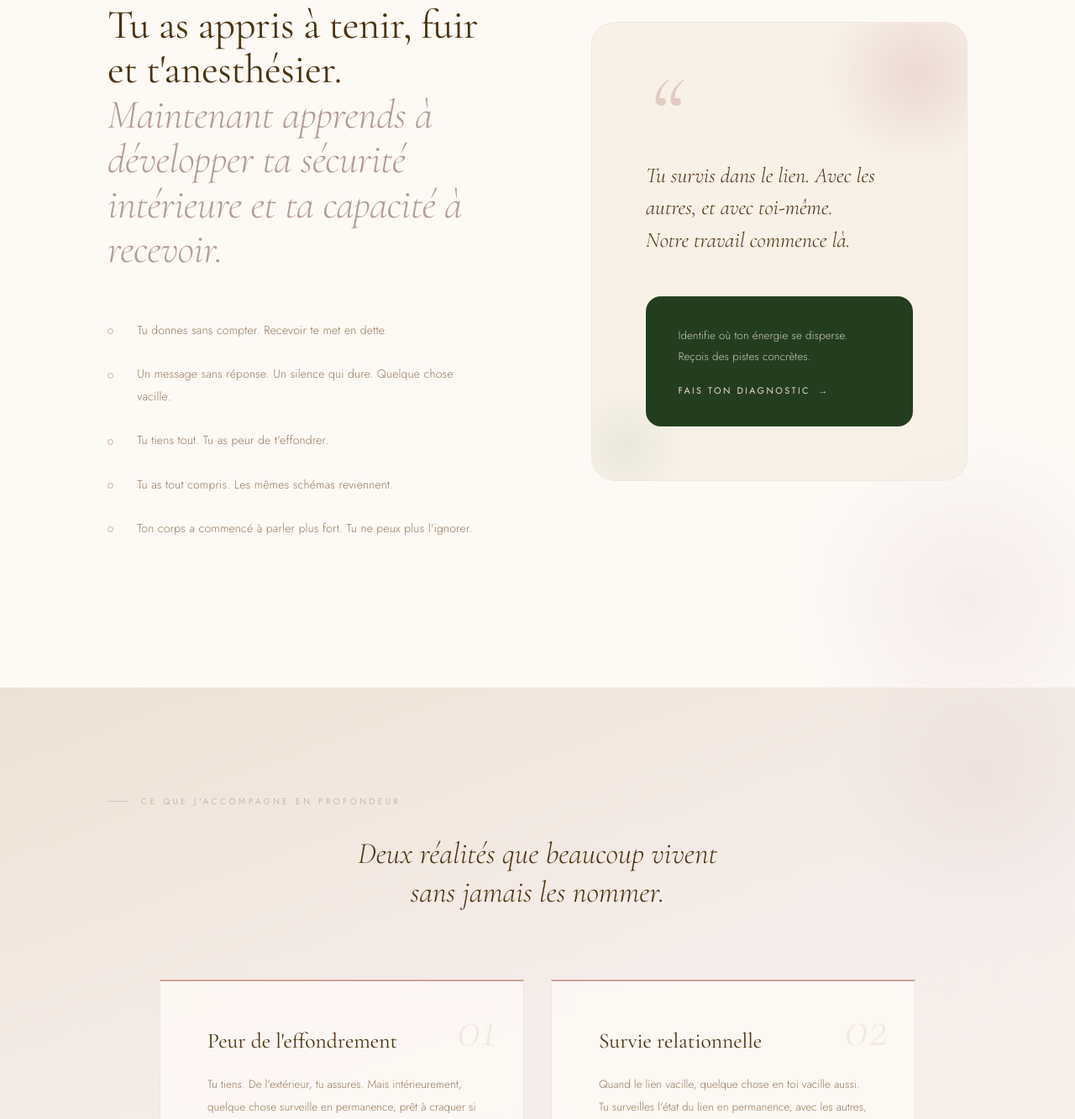
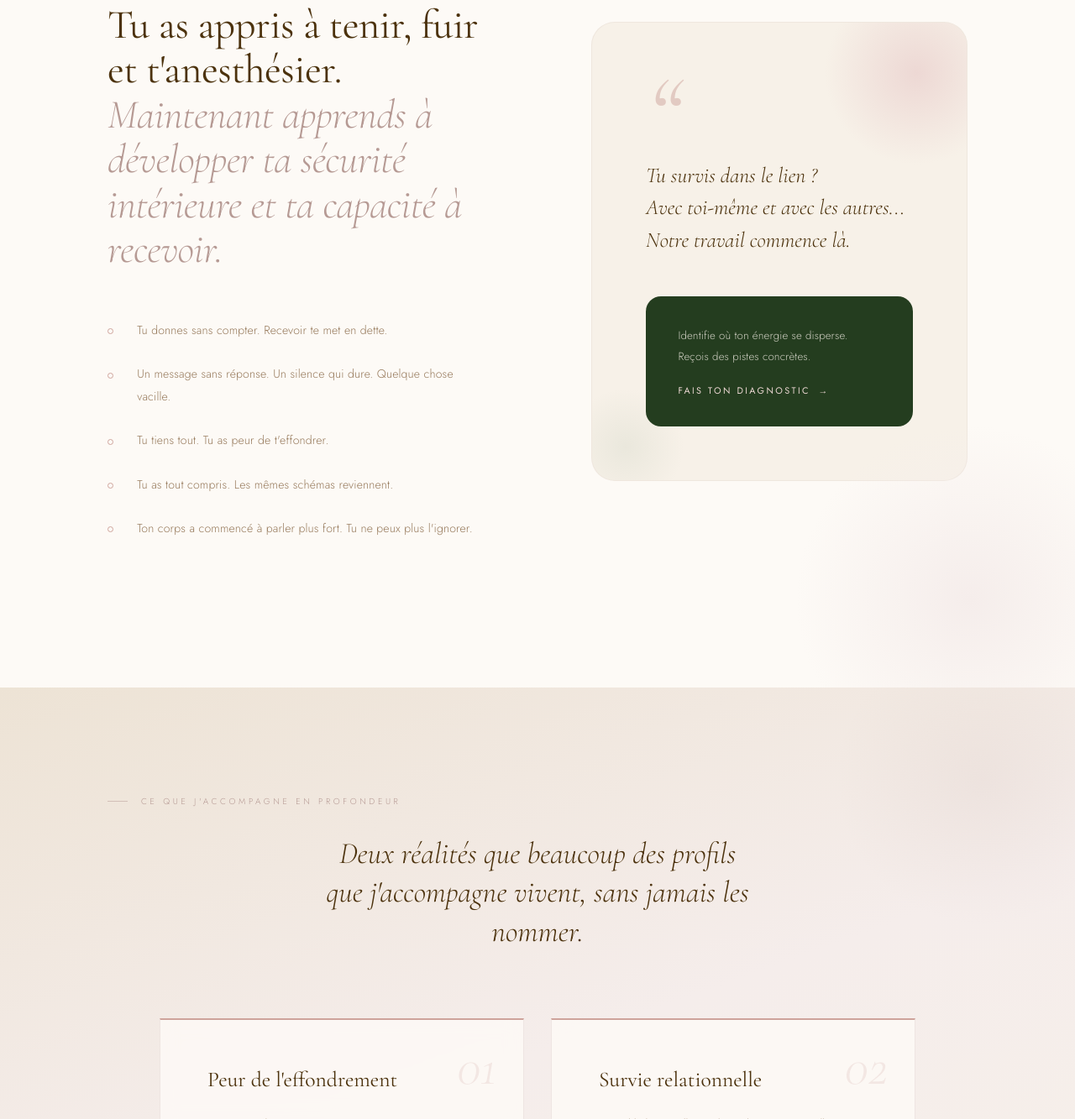
Before and after one commit to coccinellodie/elodienirennold.com, a plain HTML site: page index.html in a window 1280 px wide. Shown: the part 1591-2924 px from the top of the page at 84% size. Drawn offline with nearby package versions, Linux system fonts and the light colour scheme.

Commit message:
Add files via upload

```diff
--- a/index.html
+++ b/index.html
@@ -1334,7 +1334,7 @@ footer::before {
     <div class="mirror-card">
       <span class="mirror-quote-mark">“</span>
       <blockquote class="mirror-quote">
-        Tu survis dans le lien. Avec les autres, et avec toi-même.<br>Notre travail commence là.
+        Tu survis dans le lien ?<br>Avec toi-même et avec les autres...<br>Notre travail commence là.
       </blockquote>
       <div class="mirror-cta">
         <p>Identifie où ton énergie se disperse. Reçois des pistes concrètes.</p>
@@ -1349,7 +1349,7 @@ footer::before {
 <section class="piliers">
   <div class="piliers-header">
     <p class="section-label reveal">Ce que j'accompagne en profondeur</p>
-    <h2 class="piliers-title reveal reveal-delay-1">Deux réalités que beaucoup vivent<br>sans jamais les nommer.</h2>
+    <h2 class="piliers-title reveal reveal-delay-1">Deux réalités que beaucoup des profils que j'accompagne vivent, sans jamais les nommer.</h2>
   </div>
   <div class="piliers-grid">
 
```
